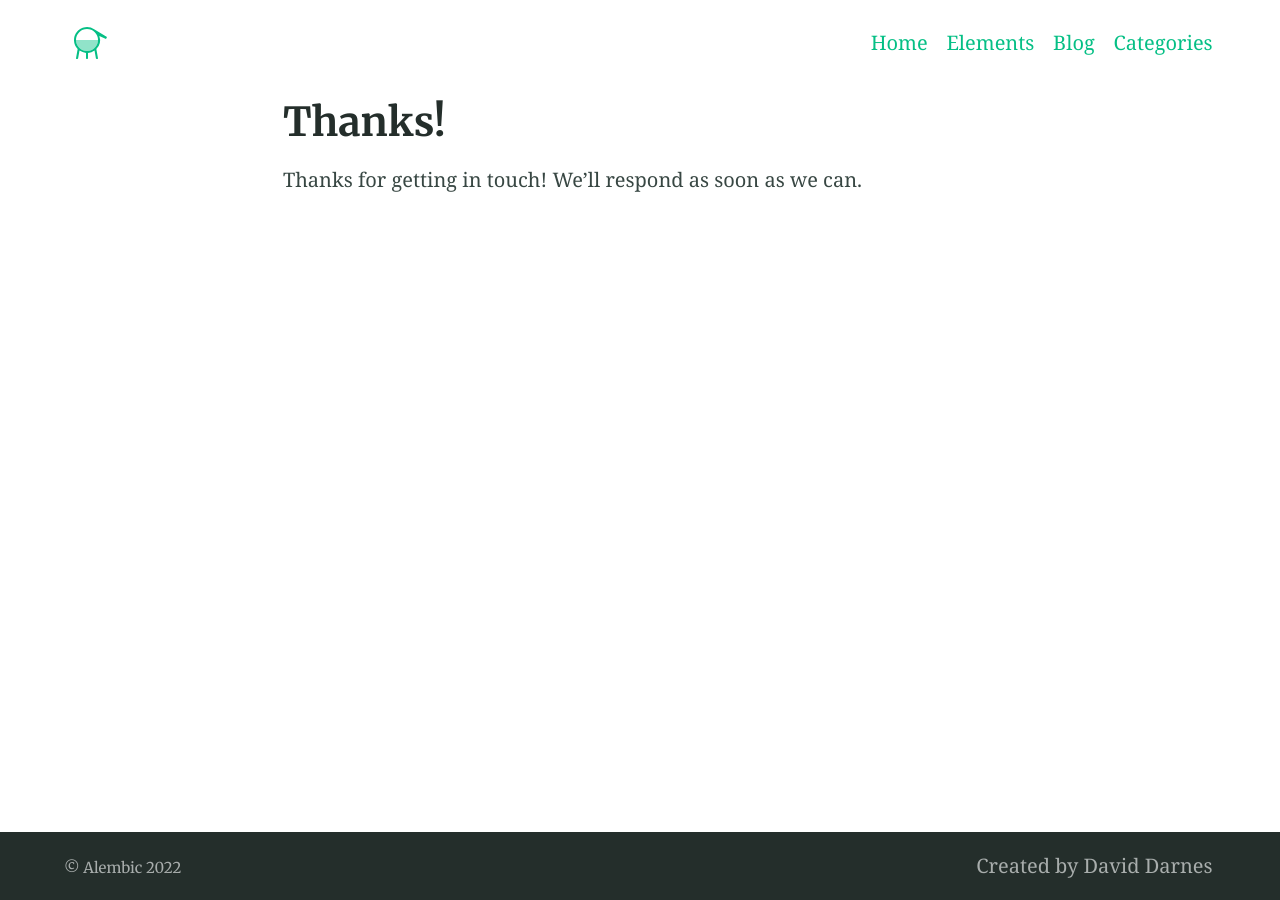
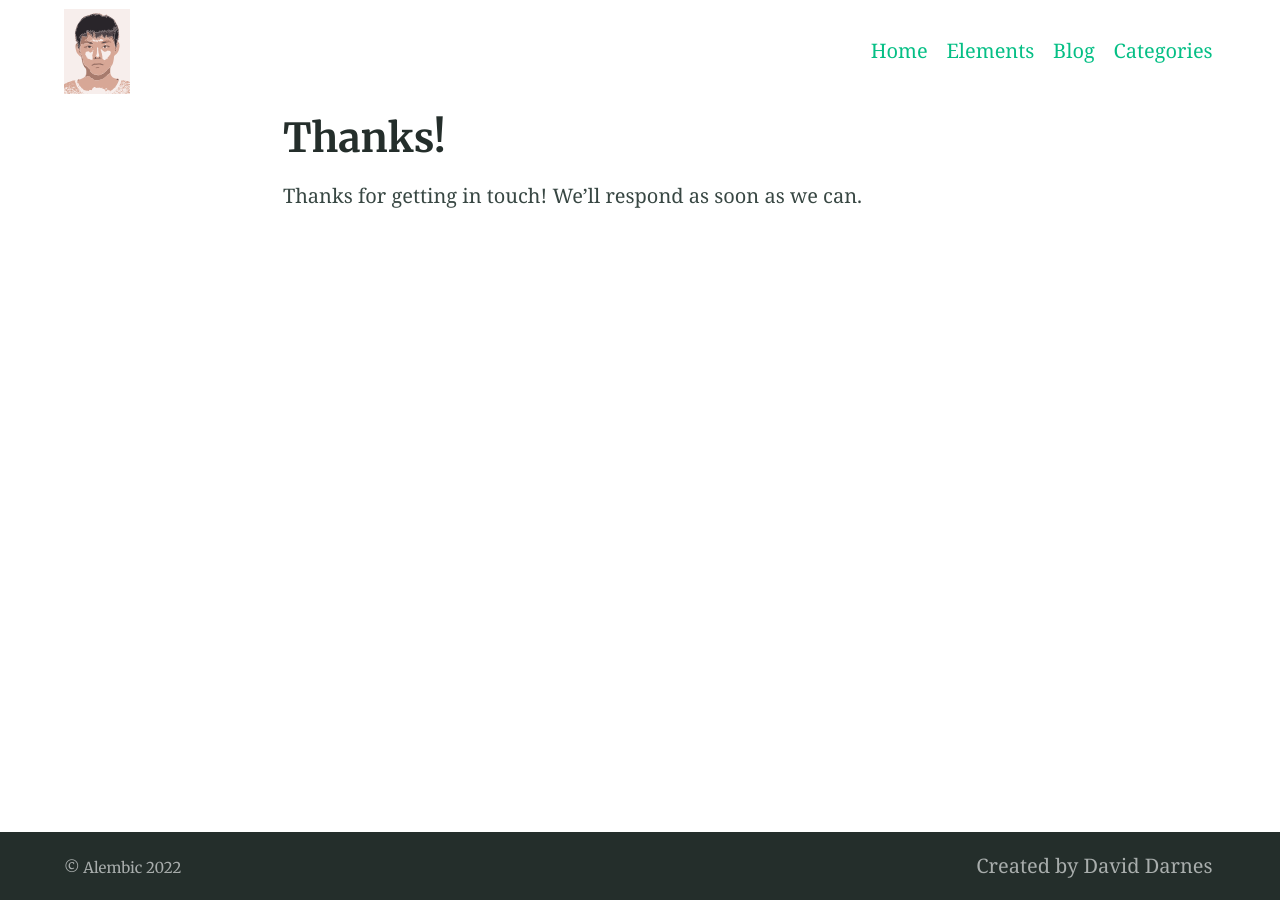
Before and after one commit to lizeyujack/lizeyujack.github.io, a Jekyll site: the page built from thanks.md, in a window 1280 px wide. Built offline with Jekyll 4.4.1, drawn with Linux system fonts in a browser that asks for light colours.

Commit message:
Update _config.yml

```diff
--- a/_config.yml
+++ b/_config.yml
@@ -94,7 +94,7 @@ defaults:
 encoding: utf-8 # Make sure the encoding is right
 lang: en-GB # Set the site language
 title: "Alembic" # Site name or title, also used in jekyll-seo-tag
-logo: "/assets/logos/logo.svg" # Site logo, also used in jekyll-seo-tag
+logo: "/assets/logos/me.svg" # Site logo, also used in jekyll-seo-tag
 description: "This site was firstly built in Sep 3rd 2022 by Zeyu Li. Hopefully, Jack can post more and more academic result and reseach idea here. I am so grateful that github theme \"Alembic\" help me heaps with the front end building for this personal blog" # Site description and default description, also used in jekyll-seo-tag
 url: "https://lizeyujack.github.io" # Site url, also used in jekyll-seo-tag
 baseurl: ""
```
